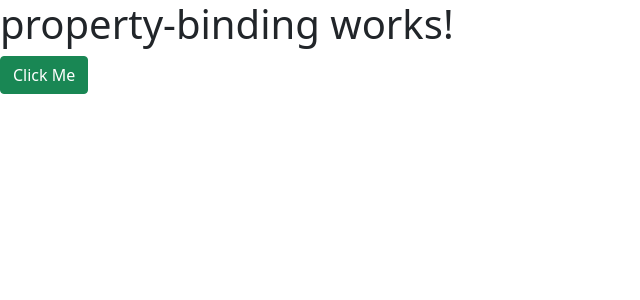
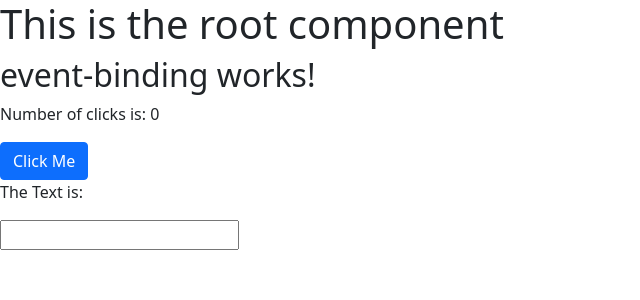
Before and after one commit to Wanjiru393/Learn-Angular, an Angular app: page / in a window 1280 px wide. Shown: the top 300 px of the page, without its empty margins (0-640 px from the left). Built offline with nearby package versions, Linux system fonts and the light colour scheme.

Commit message:
Event-Binding

```diff
--- /dev/null
+++ b/src/app/Basics/Data-Binding/event-binding/event-binding.component.html
@@ -0,0 +1,5 @@
+<h2>event-binding works!</h2>
+<p>Number of clicks is: {{clicks}}</p>
+<button class="btn btn-primary" (click) = "ButtonClick()">Click Me</button>
+<p>The Text is: {{someText}}</p>
+<input (input) = "showInput($event)">
--- /dev/null
+++ b/src/app/Basics/Data-Binding/event-binding/event-binding.component.ts
@@ -0,0 +1,25 @@
+import { Component, OnInit } from '@angular/core';
+
+@Component({
+  selector: 'app-event-binding',
+  templateUrl: './event-binding.component.html',
+  styleUrls: ['./event-binding.component.css']
+})
+export class EventBindingComponent implements OnInit {
+  clicks = 0;
+  someText: string =''
+
+  constructor() { }
+
+  ngOnInit(): void {
+  }
+  ButtonClick(){
+    console.log("Hehee,I just got clicked!")
+    this.clicks ++;
+  }
+  showInput(el: any){
+    console.log(el.target.value);
+    this.someText = el.target.value;
+  }
+
+}
--- a/src/app/app.component.html
+++ b/src/app/app.component.html
@@ -1,4 +1,6 @@
+<h1>This is the root component</h1>
 <!-- <car-component></car-component> -->
 <!-- <my-component></my-component> -->
 <!-- <app-inter-polation></app-inter-polation> -->
-<app-property-binding></app-property-binding>
+<!-- <app-property-binding></app-property-binding> -->
+<app-event-binding></app-event-binding>
--- a/src/app/app.module.ts
+++ b/src/app/app.module.ts
@@ -6,11 +6,12 @@ import { AppComponent } from './app.component';
 import { CarComponent } from './Intro-to-Angular/car-component/car.component';
 import { MyComponent } from './Intro-to-Angular/my-component/my.component';
 import { InterPolationComponent } from './Basics/Data-Binding/inter-polation/inter-polation.component';
-import { PropertyBindingComponent } from './Basics/Data-Binding/property-binding/property-binding.component'
+import { PropertyBindingComponent } from './Basics/Data-Binding/property-binding/property-binding.component';
+import { EventBindingComponent } from './Basics/Data-Binding/event-binding/event-binding.component'
 
 @NgModule({
   declarations: [
-    AppComponent,CarComponent,MyComponent, InterPolationComponent, PropertyBindingComponent,
+    AppComponent,CarComponent,MyComponent, InterPolationComponent, PropertyBindingComponent, EventBindingComponent,
   ],
   imports: [
     BrowserModule,
```
Also changed, not shown: src/app/Basics/Data-Binding/event-binding/event-binding.component.css (added), 1 other file (tests, documents, lock files or other folders).
